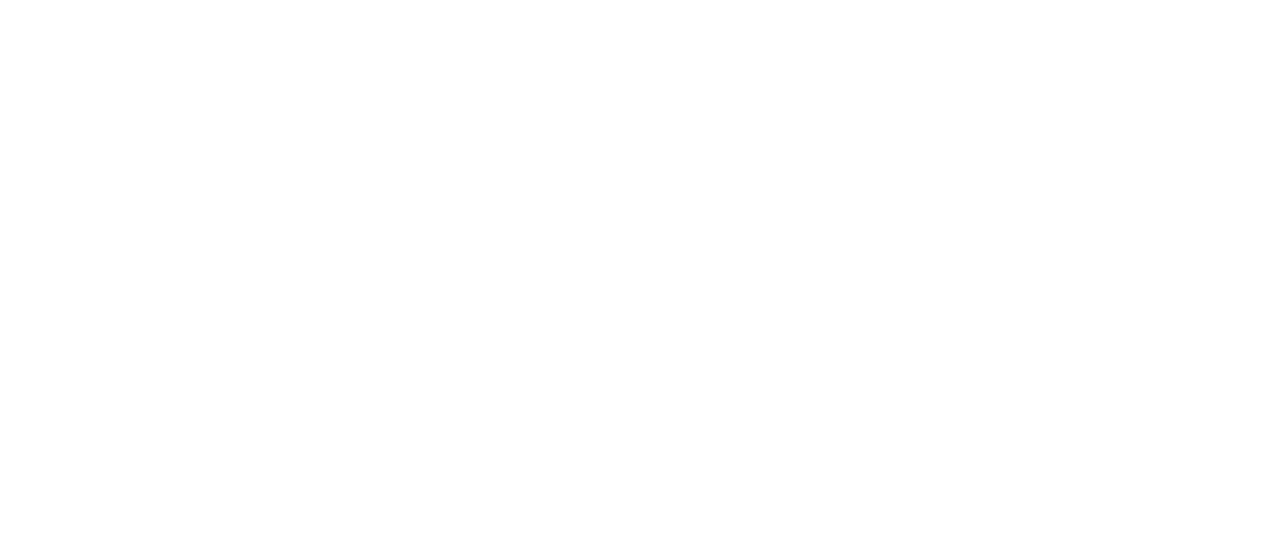
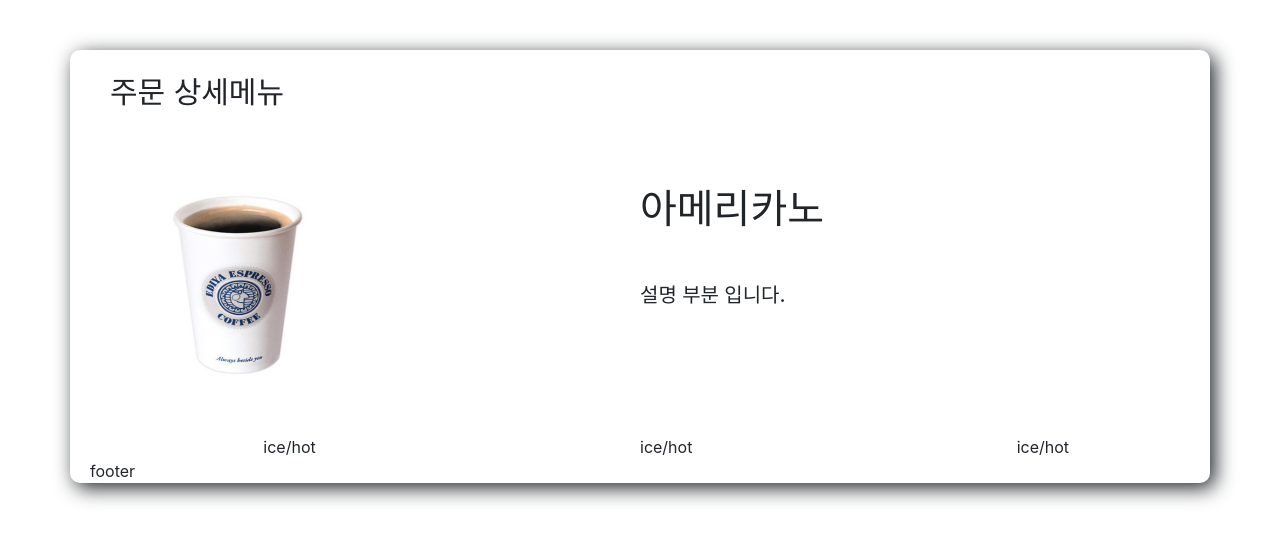
Before and after one commit to where-is-my-cup/Client, a React (Create React App) app: page /menuDetail in a window 1280 px wide. Shown: the top 542 px of the page. Built offline with nearby package versions, Linux system fonts and the light colour scheme.

Commit message:
add App Router MenuDetailView

```diff
--- a/src/App.js
+++ b/src/App.js
@@ -1,10 +1,11 @@
 import React, { Component } from "react";
 import { Route, BrowserRouter } from "react-router-dom";
-import MenuListView from "./pages/MenuListView";
 import StoreMainView from "./components/store/storeMainView/Main";
 import LoginView from "./pages/LoginView";
 import Test from "./pages/Test";
 import SignUp from "./pages/SignUp";
+import MenuListView from "./pages/MenuListView";
+import MenuDetailView from "./pages/MenuDetailView";
 import { Container } from "reactstrap";
 import "./styles/app.css";
 
@@ -15,6 +16,8 @@ function App() {
         <Route exact path="/" component={LoginView} />
         <Route path="/about" component={Test} />
         <Route path="/signUp" component={SignUp} />
+        <Route path="/menuList" component={MenuListView} />
+        <Route path="/menuDetail" component={MenuDetailView} />
         <Route path="/store" component={StoreMainView} />
       </BrowserRouter>
     </Container>
```
